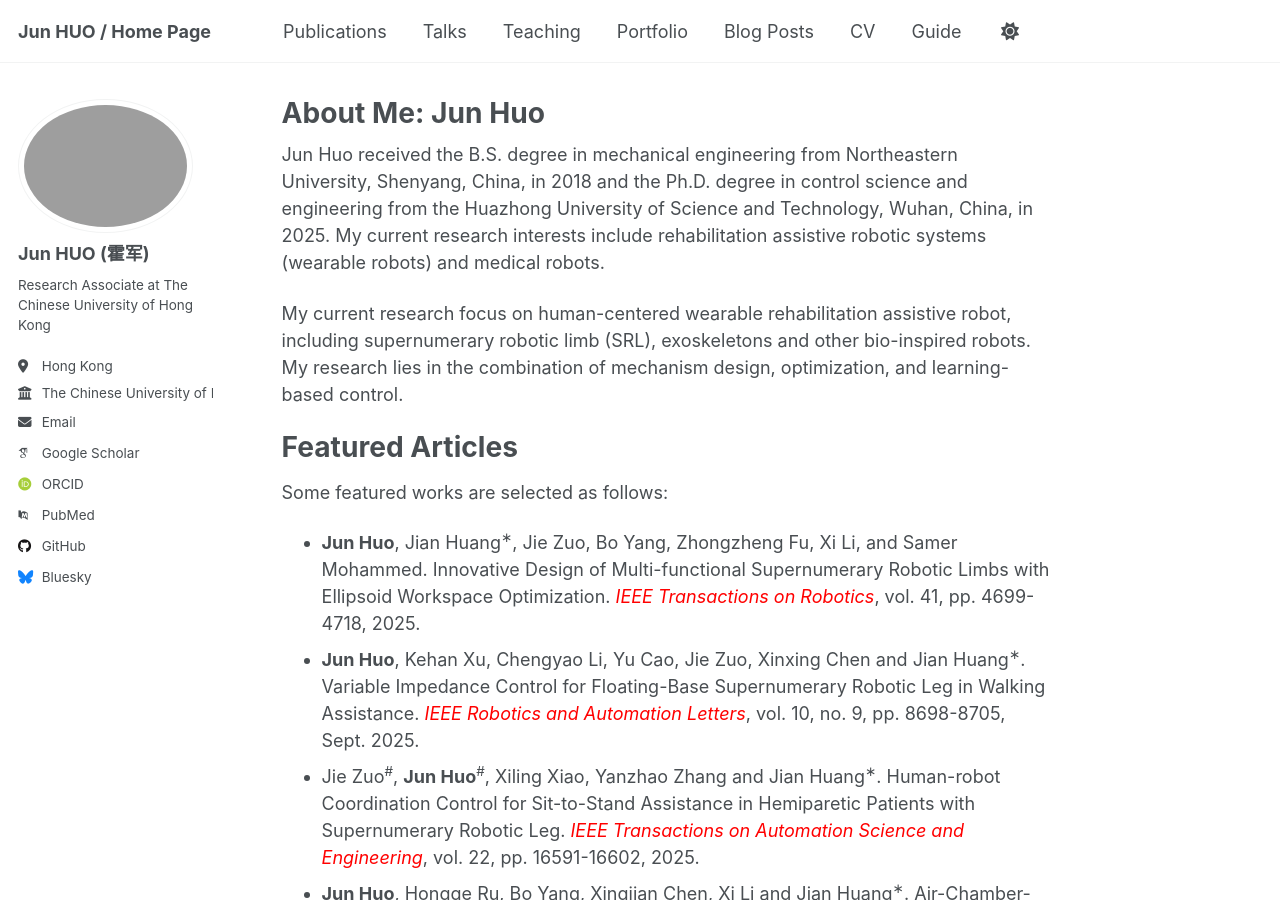
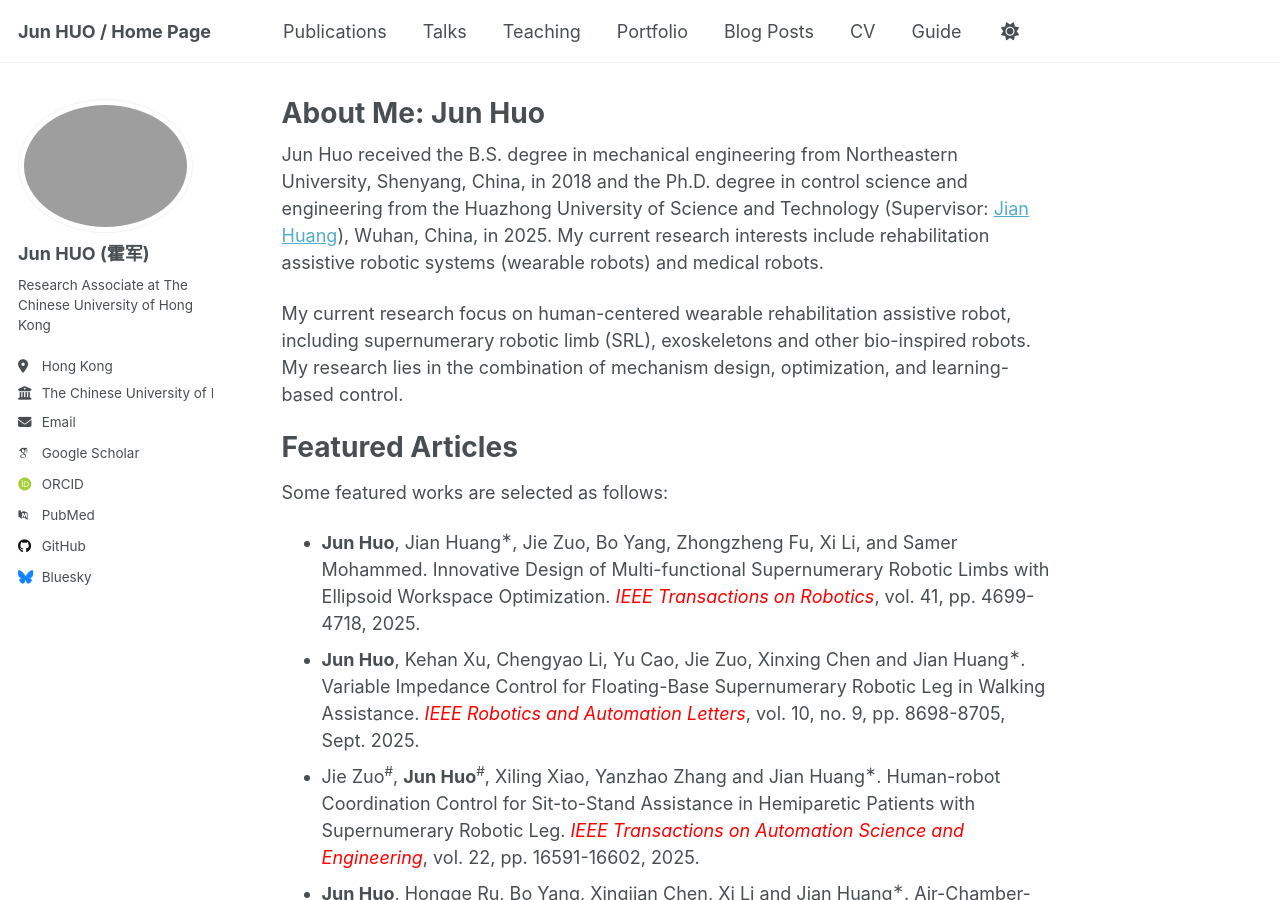
Before and after one commit to FokKwan/huojun.github.io, a Jekyll site: the page built from _pages/about.md, in a window 1280 px wide and 900 px high. Built offline with Jekyll 4.4.1, drawn with Linux system fonts in a browser that asks for light colours; some web fonts are replaced; a script that is not in the unit is left out.

Commit message:
Update about.md

```diff
--- a/_pages/about.md
+++ b/_pages/about.md
@@ -7,7 +7,7 @@ redirect_from:
   - /about.html
 ---
 
-Jun Huo received the B.S. degree in mechanical engineering from Northeastern University, Shenyang, China, in 2018 and the Ph.D. degree in control science and engineering from the Huazhong University of Science and Technology, Wuhan, China, in 2025. My current research interests include rehabilitation assistive robotic systems (wearable robots) and medical robots.
+Jun Huo received the B.S. degree in mechanical engineering from Northeastern University, Shenyang, China, in 2018 and the Ph.D. degree in control science and engineering from the Huazhong University of Science and Technology (Supervisor: [Jian Huang](http://faculty.hust.edu.cn/huangjian2/zh_CN/index/1713465/list/index.htm)), Wuhan, China, in 2025. My current research interests include rehabilitation assistive robotic systems (wearable robots) and medical robots.
 
 My current research focus on human-centered wearable rehabilitation assistive robot, including supernumerary robotic limb (SRL), exoskeletons and other bio-inspired robots. My research lies in the combination of mechanism design, optimization, and learning-based control.
 
```
